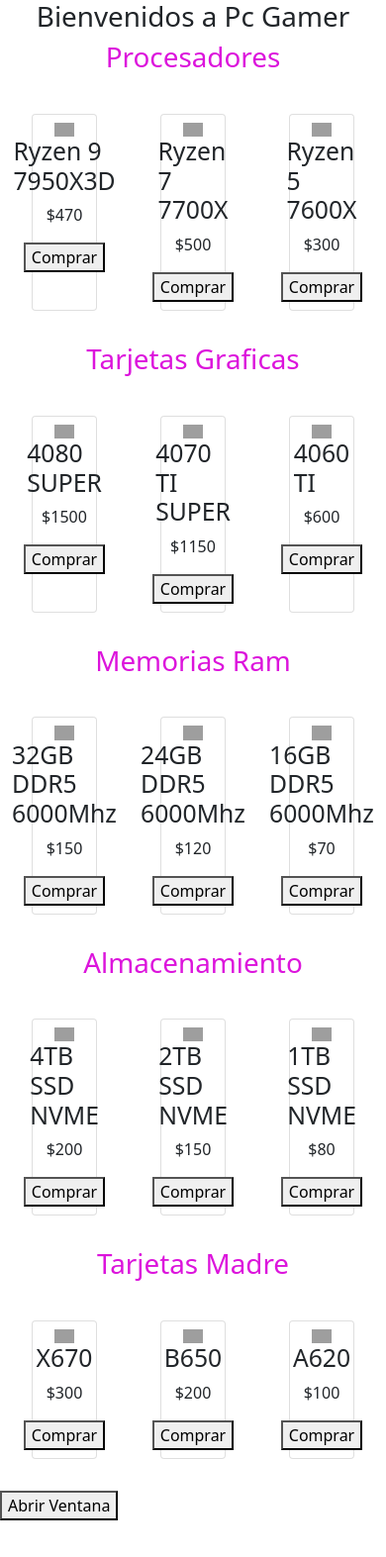
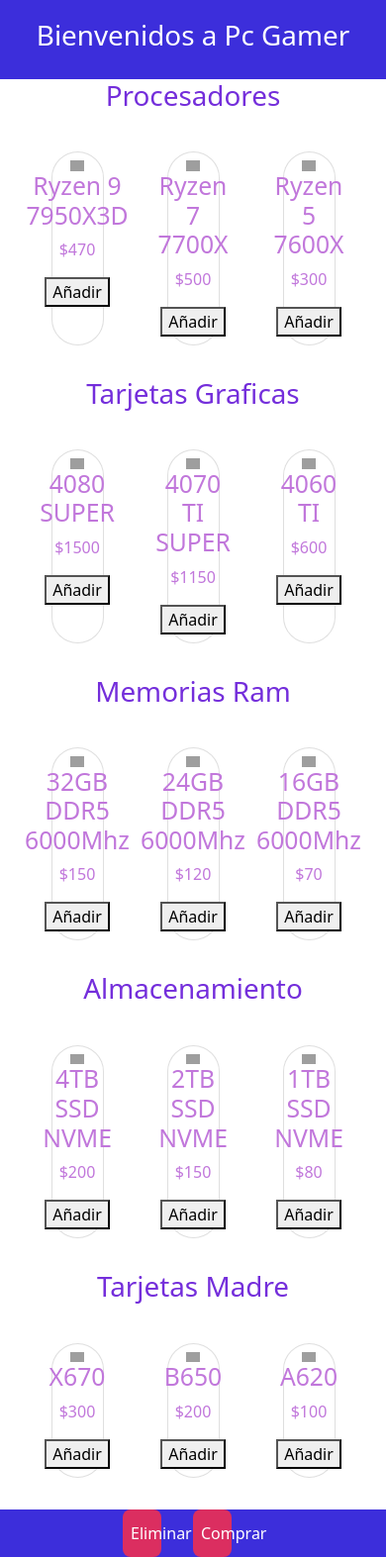
Before and after one commit to KevinJavierFajardo/PreEntrega2, a plain HTML site: page index.html in a window 390 px wide. Shown: the whole page at 99% size. Before the commit the page ends 1536 px from the top, so only its background shows below. Drawn offline with Linux system fonts and the light colour scheme; some packages are replaced by stand-ins of ours; grey boxes are pictures that could not be loaded; a script that the page names is missing.

Commit message:
Entrega Final

```diff
--- a/css/style.css
+++ b/css/style.css
@@ -1,7 +1,29 @@
+.titleGeneral{
+    background-color: #3C2EDB ;
+    color: white;
+    height: 5rem;
+    display: flex;
+    justify-content: center;
+    align-items: center;
+}
+a{
+    text-decoration: none;
+    color: white;
+}
 .card{
     padding: .5rem;
     margin: 2rem;
     align-items: center;
+    color: #C177DB;
+    border-radius: 2rem;
+}
+.cardOFInvoice{
+    padding: .5rem;
+    margin: 2rem;
+    align-items: center;
+    color: #C177DB;
+    border-radius: 2rem;
+    background-color: #15062c;
 }
 .img{
     max-width: 40%;
@@ -10,12 +32,18 @@
 
 .titleSection{
     text-align: center;
-    color: #dc14dc;
+    color: #742EDB;
 }
 
 .sectionCar{
     width: 20%;
     height: 100%;
+}
+
+
+section  div{
+    padding-left: 5%;
+    padding-right: 5%;
 }
 
 .modal {
@@ -52,3 +80,28 @@
     text-decoration: none;
     cursor: pointer;
 }
+
+#lateralBar {
+    background-color: #C177DB;
+}
+
+.buttons{
+    display: flex;
+    justify-content: center;
+    background-color: #3C2EDB;
+}
+.buttonBotton{
+    border-radius: .5rem;
+    background-color: #DB2E60;
+    color: white;
+    border-color: transparent;
+    width: 10%;
+    height: 3rem;
+    margin-right: 2rem ;
+}
+#lateralBar .total{
+    background-color: #3C2EDB;
+    color: white;
+    height: 5rem;
+    font-size: 1.5rem;
+}
--- a/index.html
+++ b/index.html
@@ -4,22 +4,22 @@
     <meta charset="UTF-8">
     <meta name="viewport" content="width=device-width, initial-scale=1.0">
     <title>PC STORE</title>
-
+    <link rel="stylesheet" href="/css/bootstrap.min.css">
     <link rel="stylesheet" href="/css/style.css">
-    <link rel="stylesheet" href="/css/bootstrap.min.css">
 </head>
 <body>
-    <div>
+    <div class="titleGeneral">
         <h1 class="h1 text-center">Bienvenidos a Pc Gamer</h1>
     </div>
-    <div id="container"></div>
-    <button id="openModal">Abrir Ventana</button>
-    <div id="modal" class="modal">
-        <div class="modal-content">
-            <span id="closeModal" class="close">&times;</span>
-            <p>¡Hola! Soy una ventana emergente.</p>
-        </div>
+    <div class="row g-0 text-center">
+        <div id="container"></div>
+        <div id="lateralBar" class=""></div>
     </div>
+    <div class="buttons">
+        <button id="delete" class="buttonBotton">Eliminar</button>
+        <button id="showInvoice" class="buttonBotton"><a href="./pages/invoice.html">Comprar</a></button>
+    </div>
+    <script src="https://cdn.jsdelivr.net/npm/sweetalert2@11"></script>
     <script src="/js/script.js"></script>
 </body>
 </html>
--- a/js/script.js
+++ b/js/script.js
@@ -1,233 +1,256 @@
 const container = document.getElementById("container");
-let car = [];
-const cpu = [
-    {
-        id: 1,
-        name: "Ryzen 9 7950X3D",
-        img: "https://www.cclonline.com/images/avante/231804950-A_Ryzen9_7900X3D_3DPIB_FRONT_PL.jpg?width=1176&height=884&scale=canvas&trim.threshold=80",
-        price: 470
-    },
-    {
-        id: 2,
-        name: "Ryzen 7 7700X",
-        img: "https://www.cclonline.com/images/avante/231804950-A_Ryzen9_7900X3D_3DPIB_FRONT_PL.jpg?width=1176&height=884&scale=canvas&trim.threshold=80",
-        price: 500
-    },
-    {
-        id: 3,
-        name: "Ryzen 5 7600X",
-        img: "https://www.cclonline.com/images/avante/231804950-A_Ryzen9_7900X3D_3DPIB_FRONT_PL.jpg?width=1176&height=884&scale=canvas&trim.threshold=80",
-        price: 300
+const lateralBar = document.getElementById("lateralBar");
+let car;
+let DataLocal = localStorage.getItem("car");
+
+if(DataLocal){
+    car = JSON.parse(DataLocal);
+    showBarOfComponents(car);
+}else{
+    car = [];
 }
-]
-const cardGraphic = [
-    {
-        id: 1,
-        name: "4080 SUPER",
-        img : "https://asset.msi.com/resize/image/global/product/product_17059896263e3ce8ea54d6cbbb94bc2c3395e01319.png62405b38c58fe0f07fcef2367d8a9ba1/1024.png",
-        price: 1500
-    },
-    {
-        id: 2,
-        name: "4070 TI SUPER",
-        img : "https://asset.msi.com/resize/image/global/product/product_17059896263e3ce8ea54d6cbbb94bc2c3395e01319.png62405b38c58fe0f07fcef2367d8a9ba1/1024.png",
-        price: 1150
-    },
-    {
-        id: 3,
-        name: "4060 TI",
-        img : "https://asset.msi.com/resize/image/global/product/product_17059896263e3ce8ea54d6cbbb94bc2c3395e01319.png62405b38c58fe0f07fcef2367d8a9ba1/1024.png",
-        price: 600
+function deleteCar(){
+    Swal.fire({
+        title: `Quieres Borrar el Carrito de Compras?`,
+        showDenyButton: true,
+        showCancelButton: true,
+        confirmButtonText: "Si",
+        denyButtonText: `No`
+      }).then((result) => {
+        if (result.isConfirmed) {
+          Swal.fire("Borraste el Carrito!", "", "success");
+          localStorage.clear(car);
+          location. reload();
+        } else if (result.isDenied) {
+          Swal.fire("No se borro nada", "", "success");
         }
-]
-const ram = [
-    {
-        id: 1,
-        name: "32GB DDR5 6000Mhz",
-        img: "https://c1.neweggimages.com/ProductImageCompressAll1280/20-982-097-05.png",
-        price: 150
-    },
-    {
-        id: 2,
-        name: "24GB DDR5 6000Mhz",
-        img: "https://c1.neweggimages.com/ProductImageCompressAll1280/20-982-097-05.png",
-        price: 120
-    },
-    {
-        id: 3,
-        name: "16GB DDR5 6000Mhz",
-        img: "https://c1.neweggimages.com/ProductImageCompressAll1280/20-982-097-05.png",
-        price: 70
+      });
 }
-]
-const storage = [
-    {
-        id: 1,
-        name: "4TB SSD NVME",
-        img: "https://c1.neweggimages.com/ProductImageCompressAll1280/20-982-097-05.png",
-        price: 200
-    },
-    {
-        id: 2,
-        name: "2TB SSD NVME",
-        img: "https://c1.neweggimages.com/ProductImageCompressAll1280/20-982-097-05.png",
-        price: 150
-    },
-    {
-        id: 3,
-        name: "1TB SSD NVME",
-        img: "https://c1.neweggimages.com/ProductImageCompressAll1280/20-982-097-05.png",
-        price: 80
-    }
-]
-const motherboard = [
-    {
-        id: 1,
-        name: "X670",
-        img: "https://c1.neweggimages.com/ProductImageCompressAll1280/20-982-097-05.png",
-        price: 300
-    },
-    {
-        id: 2,
-        name: "B650",
-        img: "https://c1.neweggimages.com/ProductImageCompressAll1280/20-982-097-05.png",
-        price: 200
-    },
-    {
-        id: 3,
-        name: "A620",
-        img: "https://c1.neweggimages.com/ProductImageCompressAll1280/20-982-097-05.png",
-        price: 100
-    }
-]
+/**function deleteItemOfBar(el){
 
-function addToCar (cpu){
-    car.push(cpu);
+  car = JSON.parse(DataLocal);
+  let valueDelete = el.name;
+  console.log(valueDelete);
+  delete car["0"];
+  console.log(car);
   localStorage.setItem("car",JSON.stringify(car));
-    alert(`Compraste ${cpu.name}`);
+}*/
+let buttonDelete = document.getElementById("delete");
+buttonDelete.addEventListener("click", () => deleteCar());
 
+function showBarOfComponents(car){
 
-}
-
-function createCpu(cpu) {
+            let suma = 0;
+            car.forEach((el)=>{
             const card = document.createElement("div");
             card.className = "card"
 
             const img = document.createElement("img");
             img.className = "img";
-    img.src = cpu.img;
+            img.src = el.img;
 
             const name = document.createElement("h2");
-    name.innerText = cpu.name;
+            name.innerText = el.name;
+
+            const quantify = document.createElement("p");
+            quantify.innerText = `Cantidad: ${el.quantify}`;
 
             const price = document.createElement("p");
-    price.innerText= `$${cpu.price}`;
+            price.innerText= `$${el.price}`;
+
+            /** const deleteItem = document.createElement("button");
+            deleteItem.innerText = "Borrar Item";
+            deleteItem.className = "buttonDeleteItem";
+            deleteItem.addEventListener("click", () => deleteItemOfBar(el))*/
+
+            const lateralBar = document.getElementById ("lateralBar");
+            lateralBar.className = "col-6 col-md-2";
+
+            const container = document.getElementById("container");
+            container.className = "col-sm-6 col-md-10"
+
+            lateralBar.appendChild(card);
+            card.appendChild(img);
+            card.appendChild(name);
+            card.appendChild(quantify);
+            card.appendChild(price);
+            //card.appendChild(deleteItem);
+
+            suma += (el.price *el.quantify);
+    });
+            const totalOfPrice = document.createElement("p");
+            totalOfPrice.innerText = `Total: $${suma}.00`;
+            totalOfPrice.className = "total"
+            lateralBar.appendChild(totalOfPrice);
+
+}
+function barOfComponents(component){
+
+    if(car.some(el => el.name === component.name)){
+        let indexcar = car.findIndex(el => el.name === component.name);
+        car[indexcar].quantify += 1;
+        location. reload();
+    }else{
+        car.push({
+            ...component,
+            quantify: 1,
+        });
+        location. reload();
+    }
+    console.log(car);
+}
+
+function addToCar (component){
+    Swal.fire({
+        title: `Quieres comprar ${component.name}?`,
+        showDenyButton: true,
+        showCancelButton: true,
+        confirmButtonText: "Lo quiero",
+        denyButtonText: `No lo quiero`
+      }).then((result) => {
+        if (result.isConfirmed) {
+          Swal.fire("Agregado!", "", "success");
+          barOfComponents(component);
+          localStorage.setItem("car",JSON.stringify(car));
+        } else if (result.isDenied) {
+          Swal.fire("No se Agrego", "", "error");
+        }
+      });
+}
+
+async function createComponets() {
+        try {
+            const valueCpu = await fetch('json/componentes.json');
+            const componets = await valueCpu.json();
+            console.log(componets);
+            componets.cpu.forEach((el)=>{
+                const card = document.createElement("div");
+                card.className = "card";
+                const img = document.createElement("img");
+                img.className = "img";
+                img.src = el.img;
+
+                const name = document.createElement("h2");
+                name.innerText = el.name;
+
+                const price = document.createElement("p");
+                price.innerText= `$${el.price}`;
 
                 const button = document.createElement("button");
-    button.innerText ="Comprar";
-    button.addEventListener("click", () => addToCar(cpu));
+                button.innerText ="Añadir";
+                button.addEventListener("click", () => addToCar(el));
 
                 sectionContentCpu.appendChild(card);
                 card.appendChild(img);
                 card.appendChild(name);
                 card.appendChild(price);
                 card.appendChild(button);
-}
-
-function createCardGraphic(cardGraphic) {
+            });
+            componets.cardGraphic.forEach((el) =>{
                 const card = document.createElement("div");
                 card.className = "card"
 
                 const img = document.createElement("img");
                 img.className = "img";
-    img.src = cardGraphic.img;
+                img.src = el.img;
 
                 const name = document.createElement("h2");
-    name.innerText = cardGraphic.name;
+                name.innerText = el.name;
 
                 const price = document.createElement("p");
-    price.innerText= `$${cardGraphic.price}`;
+                price.innerText= `$${el.price}`;
 
                 const button = document.createElement("button");
-    button.innerText ="Comprar";
+                button.innerText ="Añadir";
+                button.addEventListener("click", () => addToCar(el));
 
                 sectionContentGraphic.appendChild(card);
                 card.appendChild(img);
                 card.appendChild(name);
                 card.appendChild(price);
                 card.appendChild(button);
-}
-function createRam(ram) {
+            });
+            componets.ram.forEach((el)=>{
                 const card = document.createElement("div");
                 card.className = "card"
 
                 const img = document.createElement("img");
                 img.className = "img";
-    img.src = ram.img;
+                img.src = el.img;
 
                 const name = document.createElement("h2");
-    name.innerText = ram.name;
+                name.innerText = el.name;
 
                 const price = document.createElement("p");
-    price.innerText= `$${ram.price}`;
+                price.innerText= `$${el.price}`;
 
                 const button = document.createElement("button");
-    button.innerText ="Comprar";
+                button.innerText ="Añadir";
+                button.addEventListener("click", () => addToCar(el));
 
                 sectionContentRam.appendChild(card);
                 card.appendChild(img);
                 card.appendChild(name);
                 card.appendChild(price);
                 card.appendChild(button);
-}
-
-function createStorage(storage) {
+            });
+            componets.storage.forEach((el)=>{
                 const card = document.createElement("div");
                 card.className = "card"
 
                 const img = document.createElement("img");
                 img.className = "img";
-    img.src = storage.img;
+                img.src = el.img;
 
                 const name = document.createElement("h2");
-    name.innerText = storage.name;
+                name.innerText = el.name;
 
                 const price = document.createElement("p");
-    price.innerText= `$${storage.price}`;
+                price.innerText= `$${el.price}`;
 
                 const button = document.createElement("button");
-    button.innerText ="Comprar";
+                button.innerText ="Añadir";
+                button.addEventListener("click", () => addToCar(el));
 
                 sectionContentStorage.appendChild(card);
                 card.appendChild(img);
                 card.appendChild(name);
                 card.appendChild(price);
                 card.appendChild(button);
-}
 
-function createMotherBoard(board) {
+            });
+            componets.motherboard.forEach((el)=>{
                 const card = document.createElement("div");
                 card.className = "card"
 
                 const img = document.createElement("img");
                 img.className = "img";
-    img.src = board.img;
+                img.src = el.img;
 
                 const name = document.createElement("h2");
-    name.innerText = board.name;
+                name.innerText = el.name;
 
                 const price = document.createElement("p");
-    price.innerText= `$${board.price}`;
+                price.innerText= `$${el.price}`;
 
                 const button = document.createElement("button");
-    button.innerText ="Comprar";
+                button.innerText ="Añadir";
+                button.addEventListener("click", () => addToCar(el));
 
                 sectionContentBoard.appendChild(card);
                 card.appendChild(img);
                 card.appendChild(name);
                 card.appendChild(price);
                 card.appendChild(button);
+
+            });
+
+        } catch (error) {
+            console.log(error)
     }
+
+ }
+
 
 const sectionCpu = document.createElement("section");
 sectionCpu.id = "cpu";
@@ -292,36 +315,4 @@
 sectionmotherboard.appendChild(sectionContentBoard);
 
 
-cpu.forEach(el => {
-    createCpu(el);
-});
-
-cardGraphic.forEach(el => {
-    createCardGraphic(el);
-});
-
-ram.forEach(el => {
-    createRam(el);
-});
-
-storage.forEach(el => {
-    createStorage(el);
-});
-motherboard.forEach(el => {
-    createMotherBoard(el);
-});
-
-
-document.getElementById('openModal').onclick = function() {
-    document.getElementById('modal').style.display = "block";
-}
-
-document.getElementById('closeModal').onclick = function() {
-    document.getElementById('modal').style.display = "none";
-}
-
-window.onclick = function(event) {
-    if (event.target == document.getElementById('modal')) {
-        document.getElementById('modal').style.display = "none";
-    }
-}
+createComponets();
--- /dev/null
+++ b/json/componentes.json
@@ -0,0 +1,102 @@
+
+{"cpu":[
+    {
+        "id": 1,
+        "name": "Ryzen 9 7950X3D",
+        "img": "https://www.cclonline.com/images/avante/231804950-A_Ryzen9_7900X3D_3DPIB_FRONT_PL.jpg?width=1176&height=884&scale=canvas&trim.threshold=80",
+        "price": 470
+    },
+    {
+        "id": 2,
+        "name": "Ryzen 7 7700X",
+        "img": "https://www.cclonline.com/images/avante/231804950-A_Ryzen9_7900X3D_3DPIB_FRONT_PL.jpg?width=1176&height=884&scale=canvas&trim.threshold=80",
+        "price": 500
+    },
+    {
+        "id": 3,
+        "name": "Ryzen 5 7600X",
+        "img": "https://www.cclonline.com/images/avante/231804950-A_Ryzen9_7900X3D_3DPIB_FRONT_PL.jpg?width=1176&height=884&scale=canvas&trim.threshold=80",
+        "price": 300
+    }
+],
+"cardGraphic" : [
+    {
+        "id": 1,
+        "name": "4080 SUPER",
+        "img" : "https://asset.msi.com/resize/image/global/product/product_17059896263e3ce8ea54d6cbbb94bc2c3395e01319.png62405b38c58fe0f07fcef2367d8a9ba1/1024.png",
+        "price": 1500
+    },
+    {
+        "id": 2,
+        "name": "4070 TI SUPER",
+        "img" : "https://asset.msi.com/resize/image/global/product/product_17059896263e3ce8ea54d6cbbb94bc2c3395e01319.png62405b38c58fe0f07fcef2367d8a9ba1/1024.png",
+        "price": 1150
+    },
+    {
+        "id": 3,
+        "name": "4060 TI",
+        "img" : "https://asset.msi.com/resize/image/global/product/product_17059896263e3ce8ea54d6cbbb94bc2c3395e01319.png62405b38c58fe0f07fcef2367d8a9ba1/1024.png",
+        "price": 600
+    }
+],
+"ram" : [
+    {
+        "id": 1,
+        "name": "32GB DDR5 6000Mhz",
+        "img": "https://c1.neweggimages.com/ProductImageCompressAll1280/20-982-097-05.png",
+        "price": 150
+    },
+    {
+        "id": 2,
+        "name": "24GB DDR5 6000Mhz",
+        "img": "https://c1.neweggimages.com/ProductImageCompressAll1280/20-982-097-05.png",
+        "price": 120
+    },
+    {
+        "id": 3,
+        "name": "16GB DDR5 6000Mhz",
+        "img": "https://c1.neweggimages.com/ProductImageCompressAll1280/20-982-097-05.png",
+        "price": 70
+    }
+],
+ "storage" : [
+    {
+        "id": 1,
+        "name": "4TB SSD NVME",
+        "img": "https://image-us.samsung.com/SamsungUS/home/computing/memory-and-storage/solid-state-drives/pdp/mz-v7e500bw/gallery-v2/002_gallery_MZ-V7E500BW_09-28-18.jpg?$product-details-jpg$",
+        "price": 200
+    },
+    {
+        "id": 2,
+        "name": "2TB SSD NVME",
+        "img": "https://image-us.samsung.com/SamsungUS/home/computing/memory-and-storage/solid-state-drives/pdp/mz-v7e500bw/gallery-v2/002_gallery_MZ-V7E500BW_09-28-18.jpg?$product-details-jpg$",
+        "price": 150
+    },
+    {
+        "id": 3,
+        "name": "1TB SSD NVME",
+        "img": "https://image-us.samsung.com/SamsungUS/home/computing/memory-and-storage/solid-state-drives/pdp/mz-v7e500bw/gallery-v2/002_gallery_MZ-V7E500BW_09-28-18.jpg?$product-details-jpg$",
+        "price": 80
+    }
+],
+"motherboard" : [
+    {
+        "id": 1,
+        "name": "X670",
+        "img": "https://www.asus.com/media/odin/websites/MX/News/ixtfigwrvxwhhgr9/roges.jpg",
+        "price": 300
+    },
+    {
+        "id": 2,
+        "name": "B650",
+        "img": "https://www.asus.com/media/odin/websites/MX/News/ixtfigwrvxwhhgr9/roges.jpg",
+        "price": 200
+    },
+    {
+        "id": 3,
+        "name": "A620",
+        "img": "https://www.asus.com/media/odin/websites/MX/News/ixtfigwrvxwhhgr9/roges.jpg",
+        "price": 100
+    }
+]
+}
```
Also changed, not shown: js/scripOfInvoice.js (added, +72 -0 lines), pages/invoice.html (added, +33 -0 lines). Lines whose indentation alone changed are shown as unchanged.
